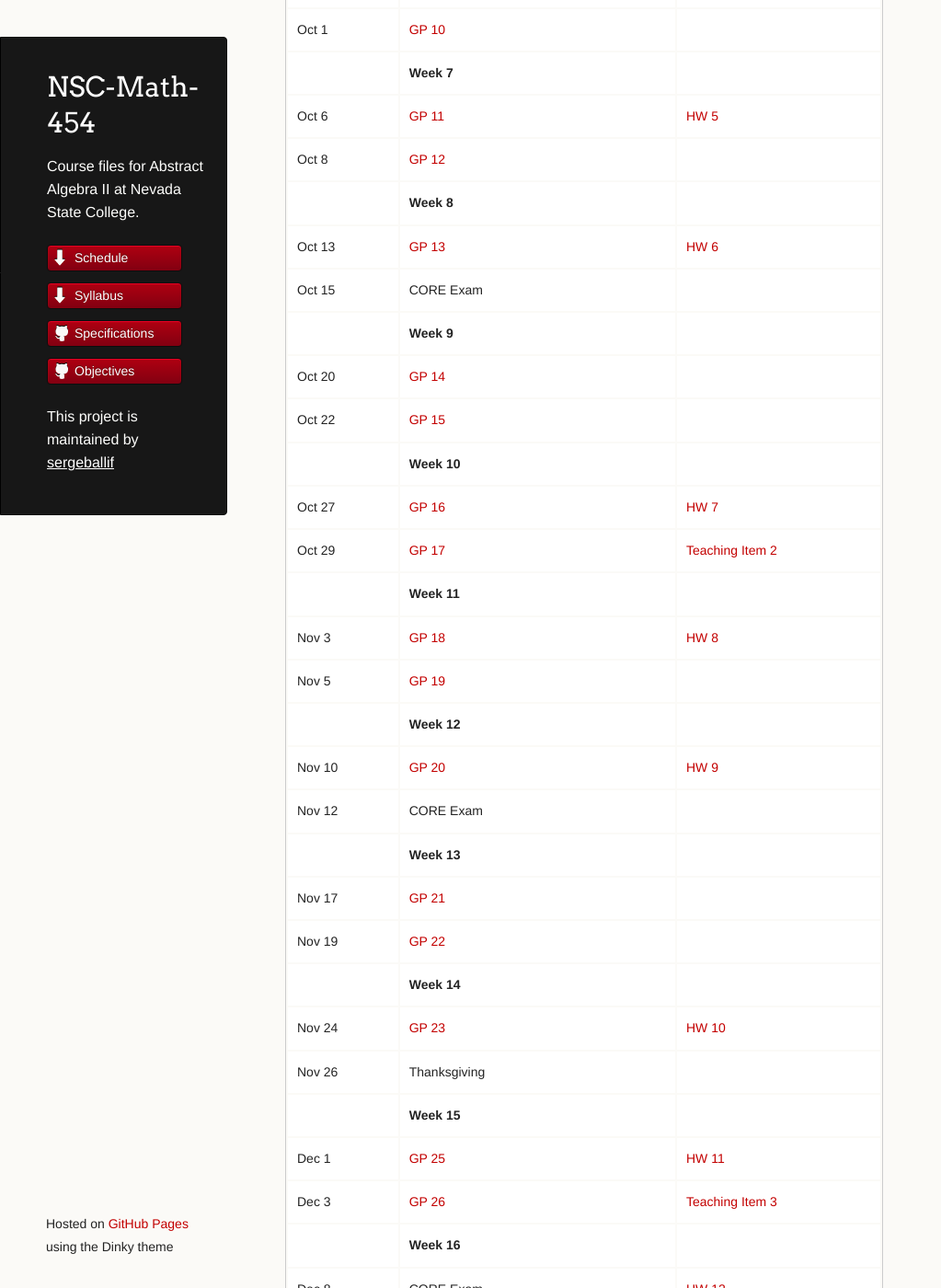
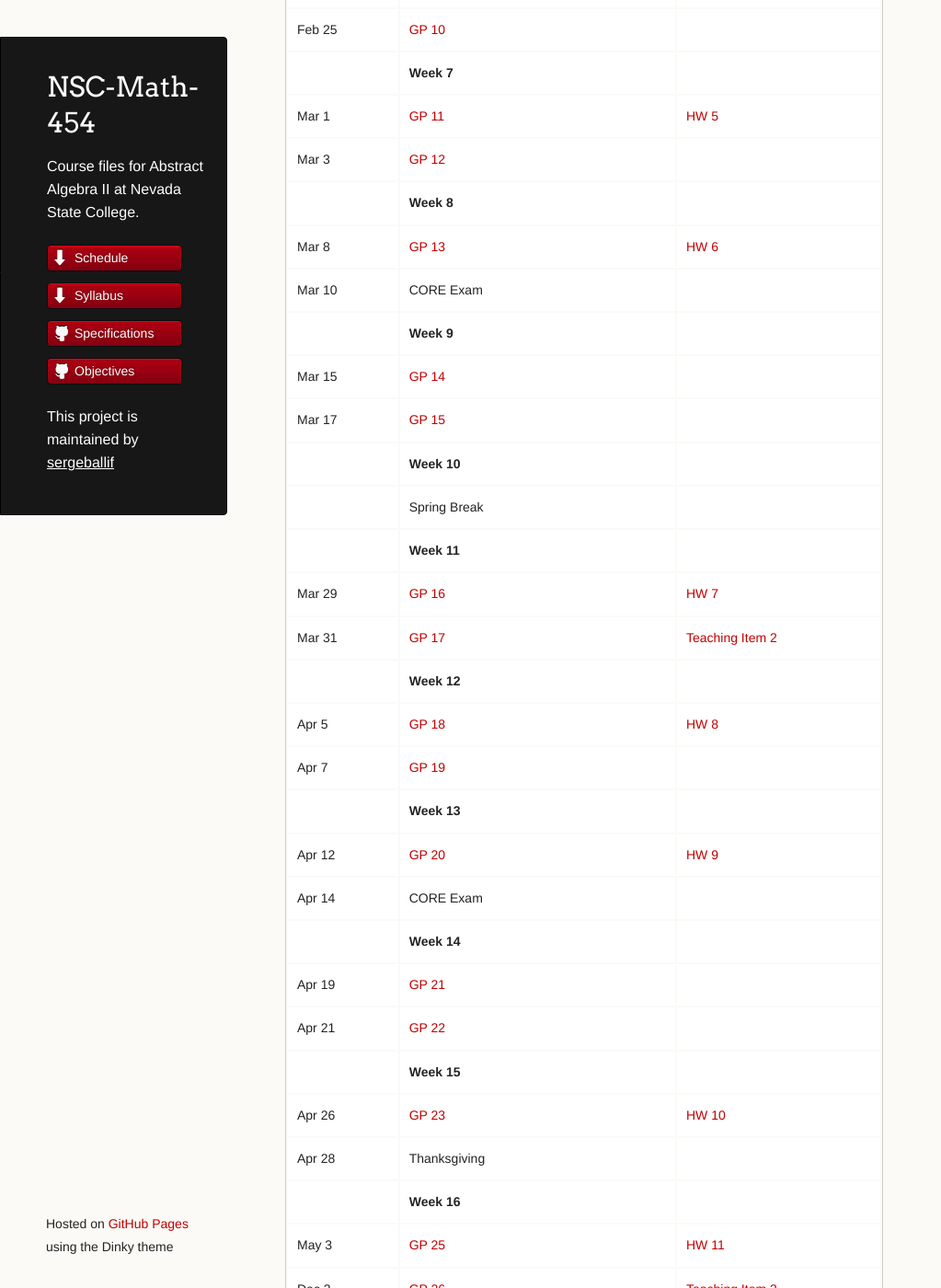
Before and after one commit to AaronWongNSC/MATH-454, a Jekyll site: the page built from index.md, in a window 1280 px wide and 1400 px high, scrolled down 853 px. Shown: the whole window at 92% size, without its empty margins (0-1023 px from the left). Built offline with Jekyll 4.4.1, drawn with Linux system fonts in a browser that asks for light colours; some of the changed text lies outside the part shown.

Commit message:
Update index.md

```diff
--- a/index.md
+++ b/index.md
@@ -13,49 +13,51 @@ published: true
 | Date   	| Guided Practice 	|  HW Due 	|
 |--------	|---------	|-----------------	|
 | 	| **Week 1**     	| |
-| Aug 25 	| Intro  |	|
-| Aug 27 	| [GP 1](/NSC-Math-453/GP1.html) | [Getting Started](http://www.overleaf.com/docs?snip_uri=https://raw.githubusercontent.com/sergeballif/NSC-Math-453/gh-pages/homework/Math453GettingStarted.tex&splash=none)	|
+| Jan 19 	| Intro  |	|
+| Jan 21 	| [GP 1](/NSC-Math-453/GP1.html) | [Getting Started](http://www.overleaf.com/docs?snip_uri=https://raw.githubusercontent.com/sergeballif/NSC-Math-453/gh-pages/homework/Math453GettingStarted.tex&splash=none)	|
 |     	|   **Week 2**      	|                 	|
-| Sep 1 	| [GP 2](/NSC-Math-453/GP2.html) | [HW 1](http://www.overleaf.com/docs?snip_uri=https://raw.githubusercontent.com/sergeballif/NSC-Math-453/gh-pages/homework/Math453HW1.tex&splash=none)	|
-| Sep 3 	| [GP 3](/NSC-Math-453/GP3.html)  | 	|
+| Jan 26 	| [GP 2](/NSC-Math-453/GP2.html) | [HW 1](http://www.overleaf.com/docs?snip_uri=https://raw.githubusercontent.com/sergeballif/NSC-Math-453/gh-pages/homework/Math453HW1.tex&splash=none)	|
+| Jan 28 	| [GP 3](/NSC-Math-453/GP3.html)  | 	|
 |     	|   **Week 3**      	|                 	|
-| Sep 8 	| [GP 4](/NSC-Math-453/GP4.html) | [HW 2](http://www.overleaf.com/docs?snip_uri=https://raw.githubusercontent.com/sergeballif/NSC-Math-453/gh-pages/homework/Math453HW2.tex&splash=none) |
-| Sep 10 	| [GP 5](/NSC-Math-453/GP5.html) | |
+| Feb 2 	| [GP 4](/NSC-Math-453/GP4.html) | [HW 2](http://www.overleaf.com/docs?snip_uri=https://raw.githubusercontent.com/sergeballif/NSC-Math-453/gh-pages/homework/Math453HW2.tex&splash=none) |
+| Feb 4 	| [GP 5](/NSC-Math-453/GP5.html) | |
 |     	|   **Week 4**      	|                 	|
-| Sep 15 	| [GP 6](/NSC-Math-453/GP6.html) | [HW 3](http://www.overleaf.com/docs?snip_uri=https://raw.githubusercontent.com/sergeballif/NSC-Math-453/gh-pages/homework/Math453HW3.tex&splash=none)|
-| Sep 17 	| CORE Exam |	|
+| Feb 9 	| [GP 6](/NSC-Math-453/GP6.html) | [HW 3](http://www.overleaf.com/docs?snip_uri=https://raw.githubusercontent.com/sergeballif/NSC-Math-453/gh-pages/homework/Math453HW3.tex&splash=none)|
+| Feb 11 	| CORE Exam |	|
 |     	|   **Week 5**      	|                 	|
-| Sep 22 	| [GP 7](/NSC-Math-453/GP7.html) |  |
-| Sep 24 	| [GP 8](/NSC-Math-453/GP8.html) | [Teaching Item 1](/NSC-Math-453/TeachingItems.html) |
+| Feb 16 	| [GP 7](/NSC-Math-453/GP7.html) |  |
+| Feb 18 	| [GP 8](/NSC-Math-453/GP8.html) | [Teaching Item 1](/NSC-Math-453/TeachingItems.html) |
 |     	|   **Week 6**      	|                 	|
-| Sep 29 	| [GP 9](/NSC-Math-453/GP9.html)  | [HW 4](http://www.overleaf.com/docs?snip_uri=https://raw.githubusercontent.com/sergeballif/NSC-Math-453/gh-pages/homework/Math453HW4.tex&splash=none) |
-| Oct 1 	| [GP 10](/NSC-Math-453/GP10.html) |  |
+| Feb 23 	| [GP 9](/NSC-Math-453/GP9.html)  | [HW 4](http://www.overleaf.com/docs?snip_uri=https://raw.githubusercontent.com/sergeballif/NSC-Math-453/gh-pages/homework/Math453HW4.tex&splash=none) |
+| Feb 25 	| [GP 10](/NSC-Math-453/GP10.html) |  |
 |     	|   **Week 7**      	|                 	|
-| Oct 6  	| [GP 11](/NSC-Math-453/GP11.html) | [HW 5](http://www.overleaf.com/docs?snip_uri=https://raw.githubusercontent.com/sergeballif/NSC-Math-453/gh-pages/homework/Math453HW5.tex&splash=none) |
-| Oct 8 	| [GP 12](/NSC-Math-453/GP12.html) | 	|
+| Mar 1  	| [GP 11](/NSC-Math-453/GP11.html) | [HW 5](http://www.overleaf.com/docs?snip_uri=https://raw.githubusercontent.com/sergeballif/NSC-Math-453/gh-pages/homework/Math453HW5.tex&splash=none) |
+| Mar 3 	| [GP 12](/NSC-Math-453/GP12.html) | 	|
 |     	|   **Week 8**      	|                 	|
-| Oct 13 	| [GP 13](/NSC-Math-453/GP13.html) | [HW 6](http://www.overleaf.com/docs?snip_uri=https://raw.githubusercontent.com/sergeballif/NSC-Math-453/gh-pages/homework/Math453HW6.tex&splash=none) |
-| Oct 15	| CORE Exam  | 	|
+| Mar 8 	| [GP 13](/NSC-Math-453/GP13.html) | [HW 6](http://www.overleaf.com/docs?snip_uri=https://raw.githubusercontent.com/sergeballif/NSC-Math-453/gh-pages/homework/Math453HW6.tex&splash=none) |
+| Mar 10	| CORE Exam  | 	|
 |     	|   **Week 9**      	|                 	|
-| Oct 20 	| [GP 14](/NSC-Math-453/GP14.html) |	|
-| Oct 22  | [GP 15](/NSC-Math-453/GP15.html) |	|
+| Mar 15 	| [GP 14](/NSC-Math-453/GP14.html) |	|
+| Mar 17  | [GP 15](/NSC-Math-453/GP15.html) |	|
 |     	|   **Week 10**      	|                 	|
-| Oct 27 	| [GP 16](/NSC-Math-453/GP16.html) |	[HW 7](http://www.overleaf.com/docs?snip_uri=https://raw.githubusercontent.com/sergeballif/NSC-Math-453/gh-pages/homework/Math453HW7.tex&splash=none) |
-| Oct 29 	| [GP 17](/NSC-Math-453/GP17.html) | [Teaching Item 2](/NSC-Math-453/homework/Math453TeachingItem2.pdf)	|
+| | Spring Break | |
 |     	|   **Week 11**      	|                 	|
-| Nov 3 	| [GP 18](/NSC-Math-453/GP18.html)  | [HW 8](http://www.overleaf.com/docs?snip_uri=https://raw.githubusercontent.com/sergeballif/NSC-Math-453/gh-pages/homework/Math453HW8.tex&splash=none) |
-| Nov 5 	| [GP 19](/NSC-Math-453/GP19.html)  | 	|
+| Mar 29 	| [GP 16](/NSC-Math-453/GP16.html) |	[HW 7](http://www.overleaf.com/docs?snip_uri=https://raw.githubusercontent.com/sergeballif/NSC-Math-453/gh-pages/homework/Math453HW7.tex&splash=none) |
+| Mar 31 	| [GP 17](/NSC-Math-453/GP17.html) | [Teaching Item 2](/NSC-Math-453/homework/Math453TeachingItem2.pdf)	|
 |     	|   **Week 12**      	|                 	|
-| Nov 10 	| [GP 20](/NSC-Math-453/GP20.html) | [HW 9](http://www.overleaf.com/docs?snip_uri=https://raw.githubusercontent.com/sergeballif/NSC-Math-453/gh-pages/homework/Math453HW9.tex&splash=none) |
-| Nov 12 	| CORE Exam | 	|
-|     	|   **Week 13**      	|                 	|
-| Nov 17 	| [GP 21](/NSC-Math-453/GP21.html) |  |
-| Nov 19 	| [GP 22](/NSC-Math-453/GP22.html) | 	|
+| Apr 5 	| [GP 18](/NSC-Math-453/GP18.html)  | [HW 8](http://www.overleaf.com/docs?snip_uri=https://raw.githubusercontent.com/sergeballif/NSC-Math-453/gh-pages/homework/Math453HW8.tex&splash=none) |
+| Apr 7 	| [GP 19](/NSC-Math-453/GP19.html)  | 	|
+|   	|   **Week 13**      	|                 	|
+| Apr 12 	| [GP 20](/NSC-Math-453/GP20.html) | [HW 9](http://www.overleaf.com/docs?snip_uri=https://raw.githubusercontent.com/sergeballif/NSC-Math-453/gh-pages/homework/Math453HW9.tex&splash=none) |
+| Apr 14 	| CORE Exam | 	|
 |     	|   **Week 14**      	|                 	|
-| Nov 24 	| [GP 23](/NSC-Math-453/GP23.html) | [HW 10](http://www.overleaf.com/docs?snip_uri=https://raw.githubusercontent.com/sergeballif/NSC-Math-453/gh-pages/homework/Math453HW10.tex&splash=none)  |
-| Nov 26 	| Thanksgiving  |       	|
+| Apr 19 	| [GP 21](/NSC-Math-453/GP21.html) |  |
+| Apr 21 	| [GP 22](/NSC-Math-453/GP22.html) | 	|
 |     	|   **Week 15**      	|                 	|
-| Dec 1 	| [GP 25](/NSC-Math-453/GP25.html) | [HW 11](http://www.overleaf.com/docs?snip_uri=https://raw.githubusercontent.com/sergeballif/NSC-Math-453/gh-pages/homework/Math453HW11.tex&splash=none)  |
+| Apr 26	| [GP 23](/NSC-Math-453/GP23.html) | [HW 10](http://www.overleaf.com/docs?snip_uri=https://raw.githubusercontent.com/sergeballif/NSC-Math-453/gh-pages/homework/Math453HW10.tex&splash=none)  |
+| Apr 28 	| Thanksgiving  |       	|
+|     	|   **Week 16**      	|                 	|
+| May 3 	| [GP 25](/NSC-Math-453/GP25.html) | [HW 11](http://www.overleaf.com/docs?snip_uri=https://raw.githubusercontent.com/sergeballif/NSC-Math-453/gh-pages/homework/Math453HW11.tex&splash=none)  |
 | Dec 3 	| [GP 26](/NSC-Math-453/GP26.html) | [Teaching Item 3](/NSC-Math-453/homework/Math453TeachingItem3.pdf)	|
 |     	|   **Week 16**      	|                 	|
 | Dec 8 	| CORE Exam  | [HW 12](http://www.overleaf.com/docs?snip_uri=https://raw.githubusercontent.com/sergeballif/NSC-Math-453/gh-pages/homework/Math453HW12.tex&splash=none) |
```
